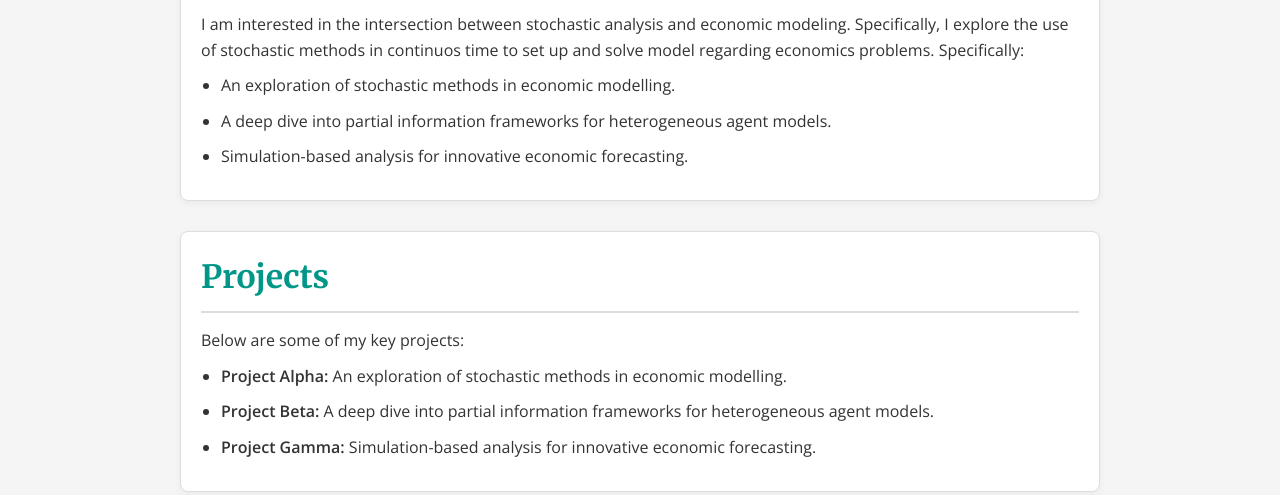
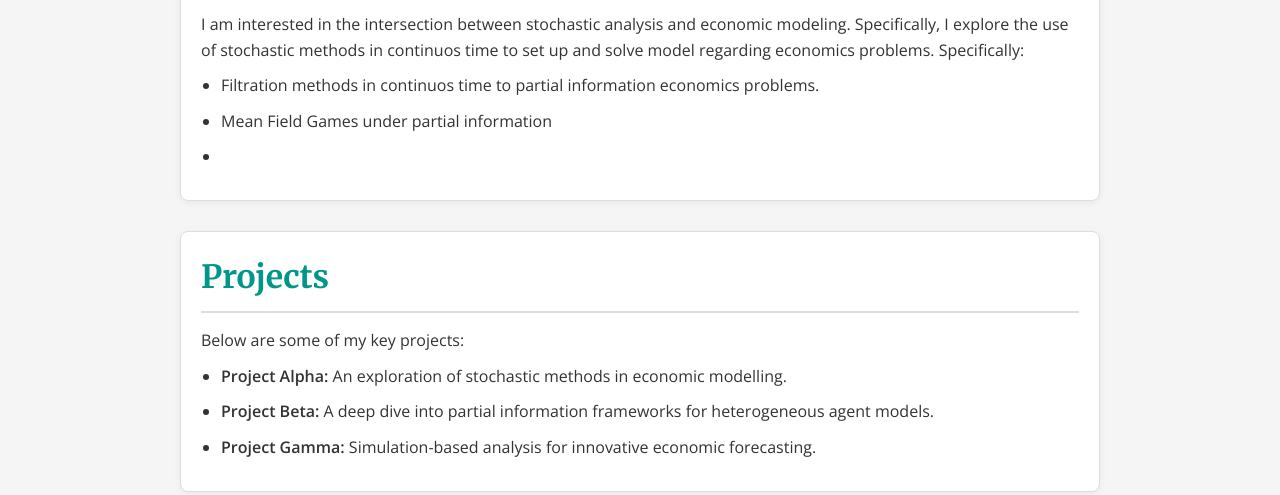
Before and after one commit to carlosleondibo/carlosleondibo.github.io, a plain HTML site: page index.html in a window 1280 px wide. Shown: the part 605-1100 px from the top of the page. Drawn offline with nearby package versions, Linux system fonts and the light colour scheme.

Commit message:
Update index.html

```diff
--- a/index.html
+++ b/index.html
@@ -188,9 +188,9 @@
       <h2>Research</h2>
       <p>I am interested in the intersection between stochastic analysis and economic modeling. Specifically, I explore the use of stochastic methods in continuos time to set up and solve model regarding economics problems. Specifically: </p>
        <ul>
-        <li><strong></strong> An exploration of stochastic methods in economic modelling.</li>
-        <li><strong></strong> A deep dive into partial information frameworks for heterogeneous agent models.</li>
-        <li><strong></strong> Simulation-based analysis for innovative economic forecasting.</li>
+        <li><strong></strong> Filtration methods in continuos time to partial information economics problems.</li>
+        <li><strong></strong> Mean Field Games under partial information </li>
+        <li><strong></strong> </li>
       </ul>
     </section>
 
```
